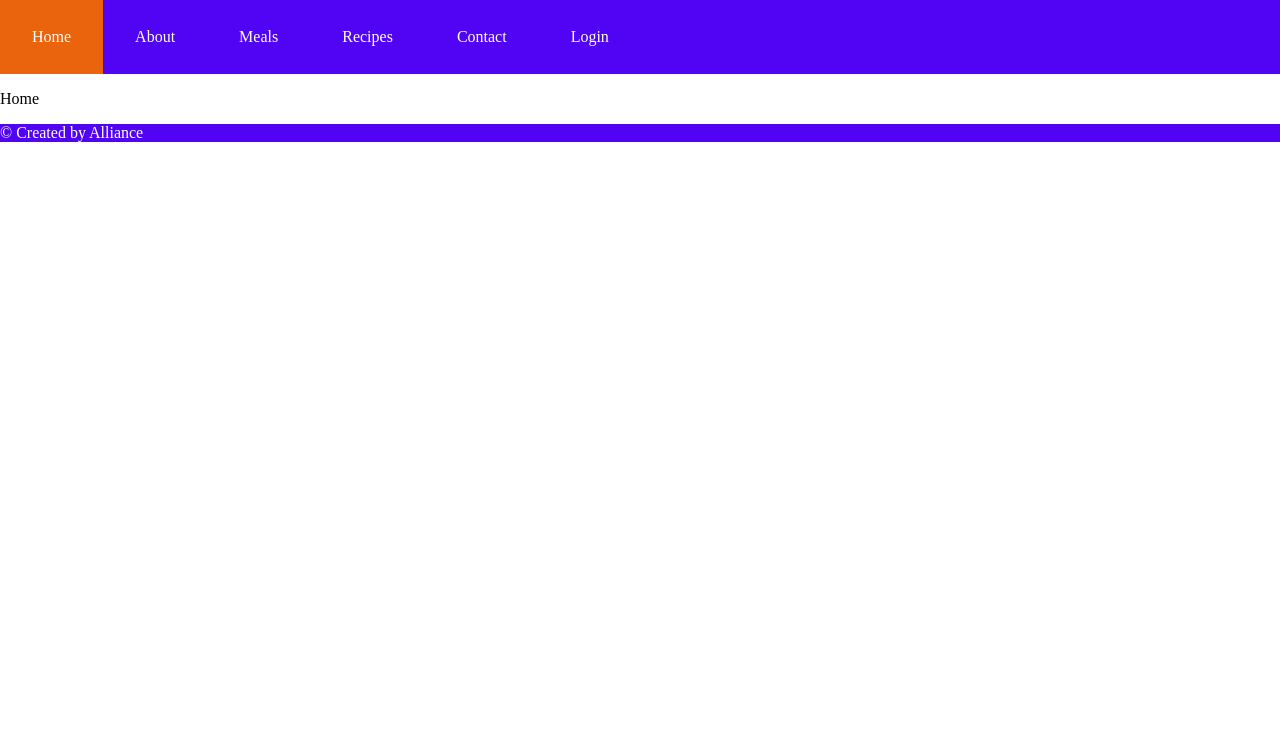
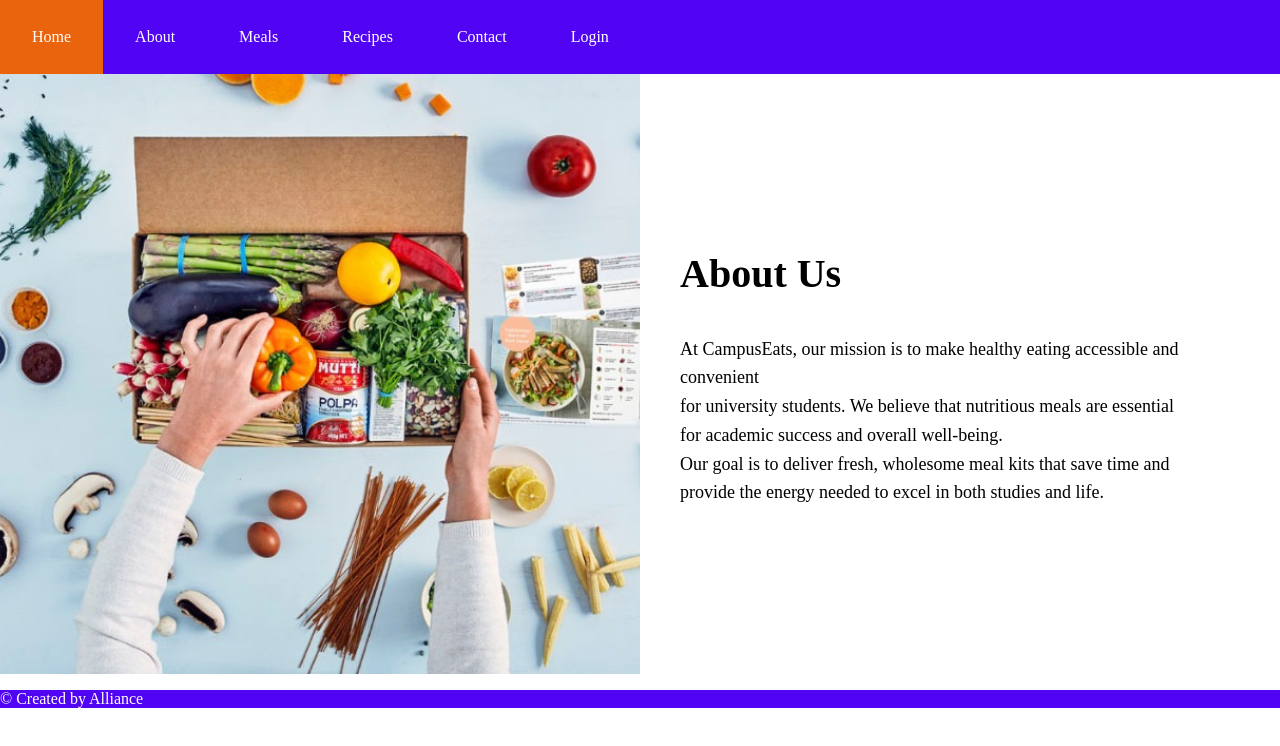
Before and after one commit to domozzzz/CampusEats, a React (Create React App) app: page /about in a window 1280 px wide. Shown: the top 746 px of the page. Built offline with nearby package versions, Linux system fonts and the light colour scheme.

Commit message:
Update About page: Adjust styles and add new image
- Updated styles in App.css to enhance About page appearance.
- Added about.jpeg to the images folder.
- Modified About.js to include the new image and adjust layout.

```diff
--- a/src/App.css
+++ b/src/App.css
@@ -147,3 +147,38 @@ section:nth-child(odd) {
   text-align: center;
   color: black;
 }
+
+.about {
+  position: relative;
+  text-align: left;
+  color: black;
+  display: flex;
+  height: 100vh;
+}
+
+.about-image {
+  flex: 0 0 50%;
+}
+
+.about-image img {
+  object-fit: cover;
+}
+
+.about-text {
+  flex: 0 0 40%;
+  padding: 40px;
+  display: flex;
+  flex-direction: column;
+  justify-content: center;
+}
+
+.about-text h1 {
+  margin-bottom: 20px;
+  text-align: left;
+  padding: 0;
+}
+
+.about-text p {
+  font-size: 18px;
+  line-height: 1.6;
+}
--- a/src/pages/About.js
+++ b/src/pages/About.js
@@ -1,6 +1,22 @@
 
-export default function Home() {
+import about from '../images/about.jpeg'
+
+export default function About() {
     return (
-        <p>Home</p>
+        <div>
+            <div class="about" alt="Avatar" style={{ width: "100%", height: "600px" }}>
+                <div className="about-image">
+                    <img src={about} alt="Avatar" style={{ width: "100%", height: "100%" }}></img>
+                </div>
+                <div className="about-text" style={{}}>
+                    <h1>About Us</h1>
+                    <p>
+                        At CampusEats, our mission is to make healthy eating accessible and convenient <br></br>for university students. We believe that nutritious meals
+                        are essential for academic success and overall well-being.<br></br> Our goal is to deliver fresh, wholesome meal kits that save time and provide
+                        the energy needed to excel in both studies and life.
+                    </p>
+                </div>
+            </div>
+        </div>
     );
 }
```
Also changed, not shown: src/images/about.jpeg (added).
